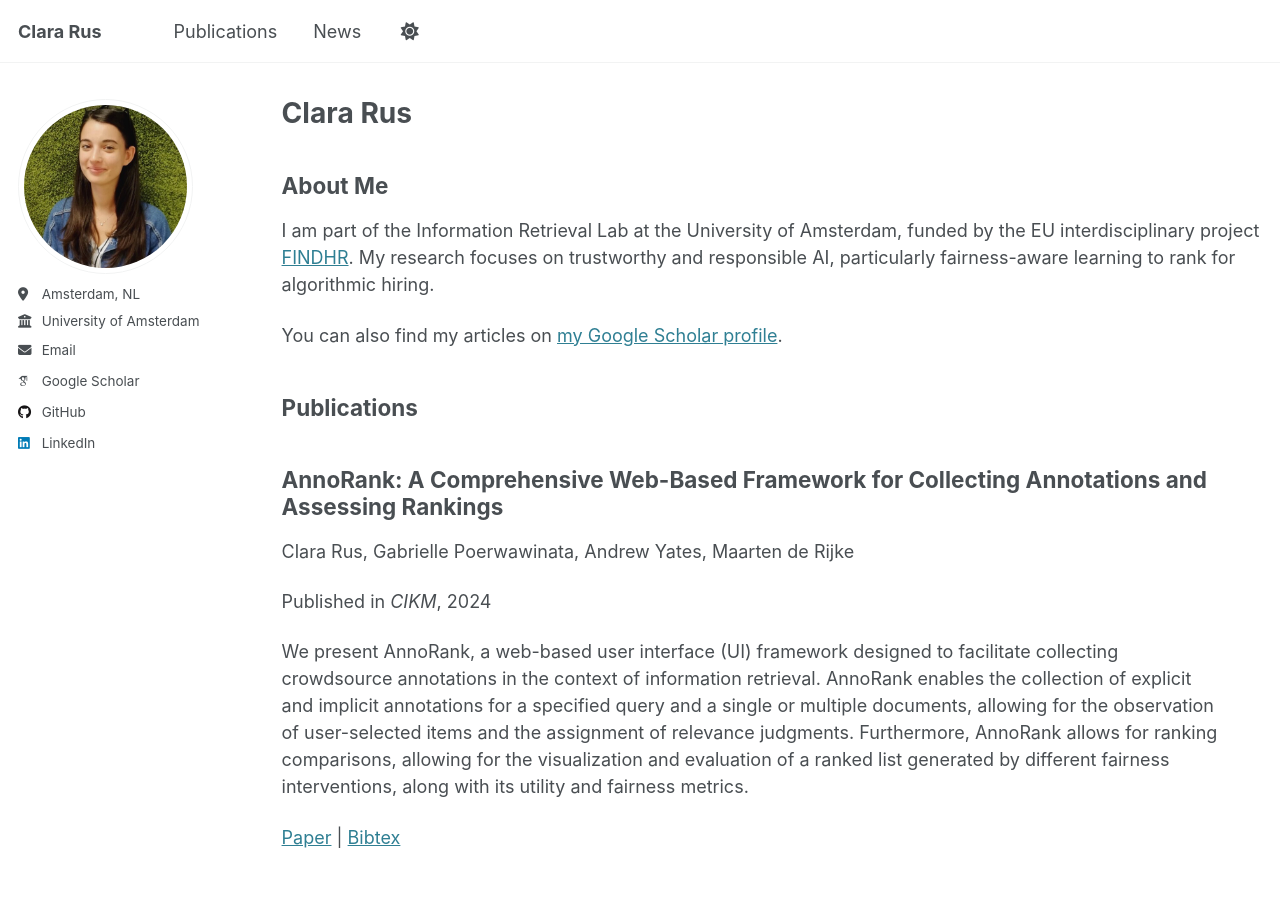
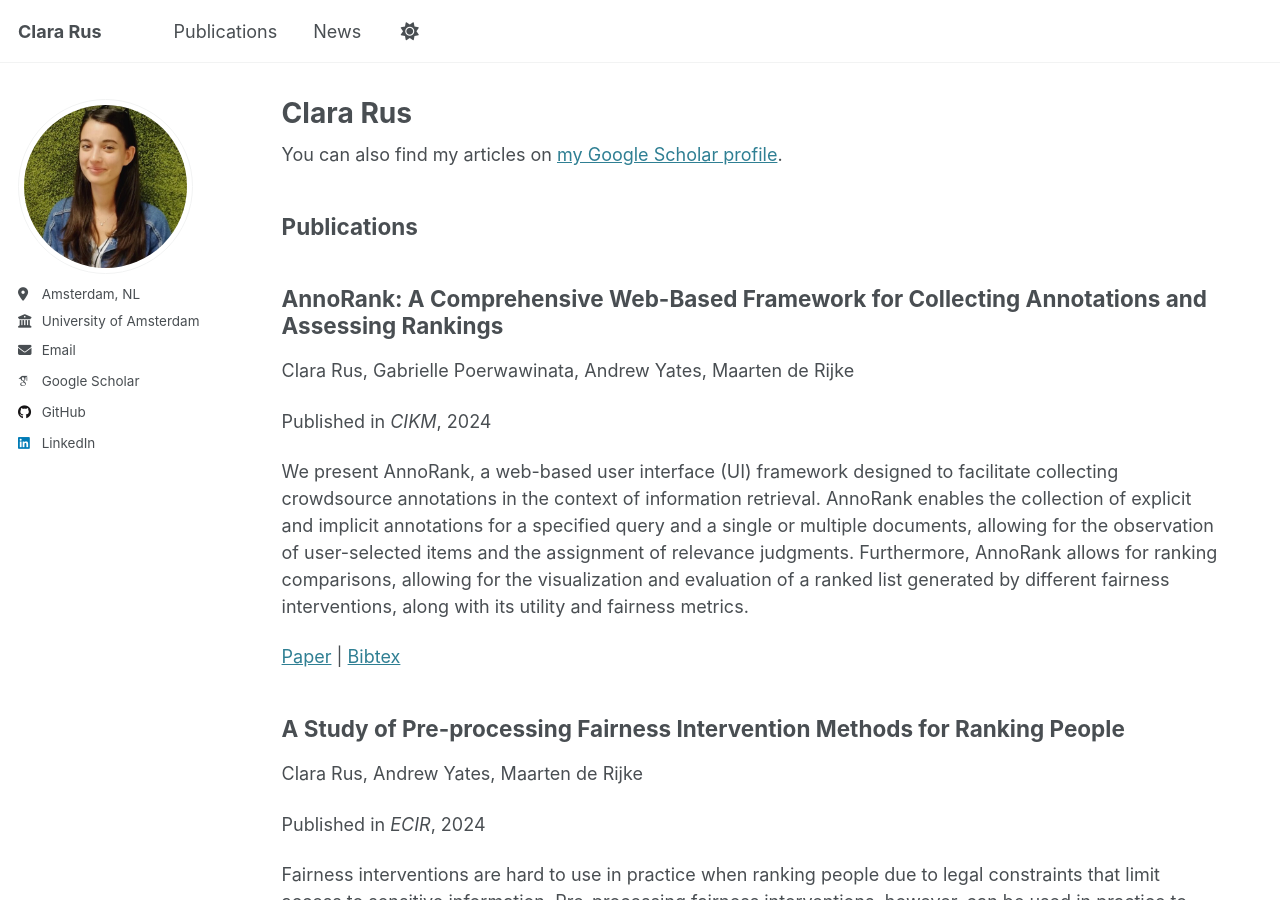
Before and after one commit to ClaraRus/ClaraRus.github.io, a Jekyll site: the page built from _pages/publications.html, in a window 1280 px wide and 900 px high. Built offline with Jekyll 4.4.1, drawn with Linux system fonts in a browser that asks for light colours; some web fonts are replaced.

Commit message:
Update publications.html

```diff
--- a/_pages/publications.html
+++ b/_pages/publications.html
@@ -4,11 +4,6 @@ title: "Clara Rus"
 permalink: /publications/
 author_profile: true
 ---
-
-<section id="about">
-        <h2>About Me</h2>
-        <p>I am part of the Information Retrieval Lab at the University of Amsterdam, funded by the EU interdisciplinary project <a href="https://findhr.eu/">FINDHR</a>. My research focuses on trustworthy and responsible AI, particularly fairness-aware learning to rank for algorithmic hiring.</p>
-</section>
 
 {% if site.author.googlescholar %}
   <div class="wordwrap">You can also find my articles on <a href="{{site.author.googlescholar}}">my Google Scholar profile</a>.</div>
```
